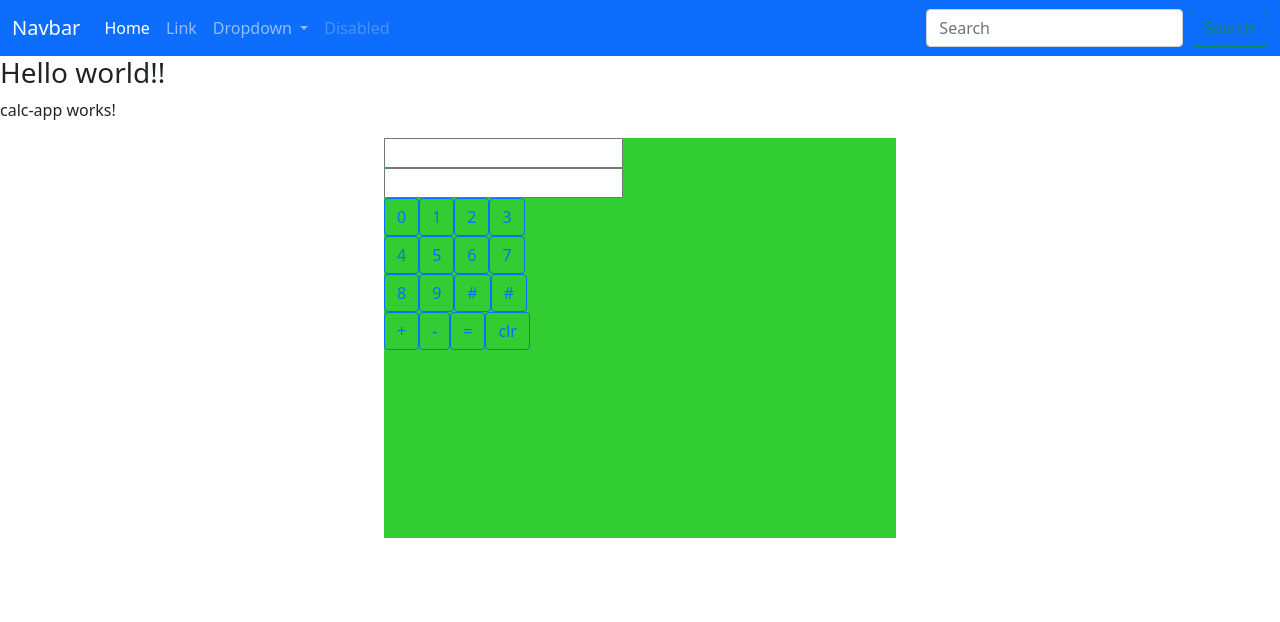
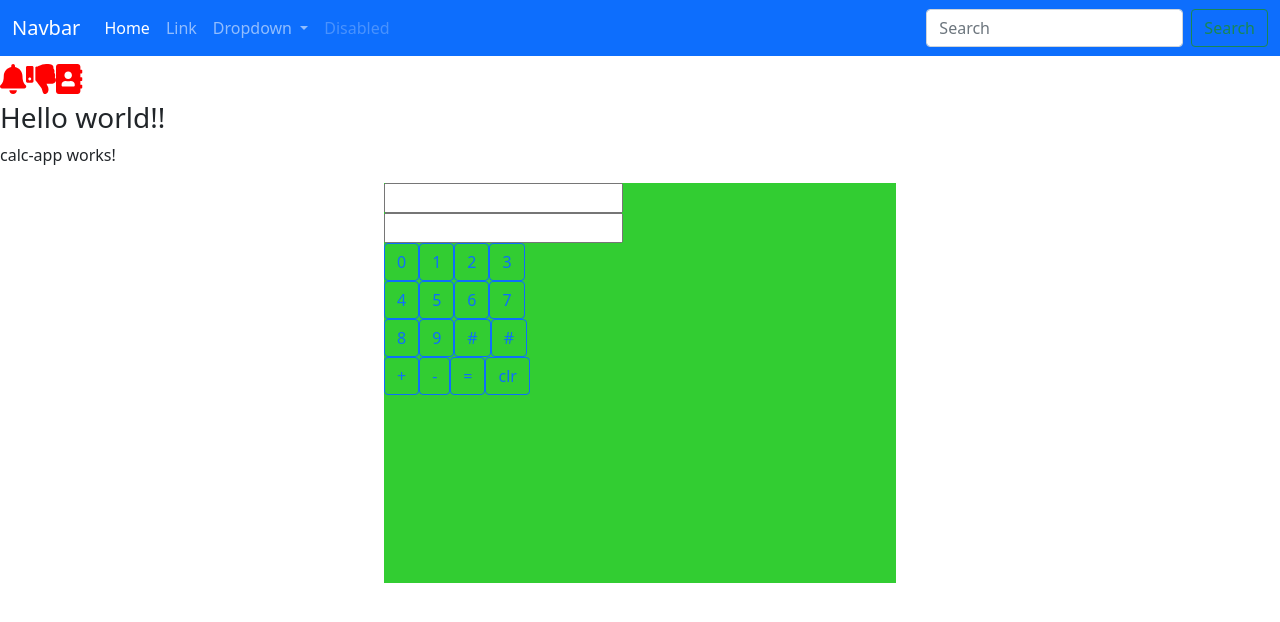
Before and after one commit to ManuDev03/angular-course-2021, an Angular app: page / in a window 1280 px wide. Shown: the top 622 px of the page. Built offline with nearby package versions, Linux system fonts and the light colour scheme.

Commit message:
adding fontawesome icons

```diff
--- a/package.json
+++ b/package.json
@@ -18,6 +18,9 @@
     "@angular/platform-browser": "~12.1.2",
     "@angular/platform-browser-dynamic": "~12.1.2",
     "@angular/router": "~12.1.2",
+    "@fortawesome/angular-fontawesome": "^0.9.0",
+    "@fortawesome/fontawesome-svg-core": "^1.2.35",
+    "@fortawesome/free-solid-svg-icons": "^5.15.3",
     "bootstrap": "^5.0.2",
     "rxjs": "~6.6.0",
     "tslib": "^2.2.0",
--- a/src/app/app.component.html
+++ b/src/app/app.component.html
@@ -34,6 +34,10 @@
       </div>
     </div>
   </nav>
+  <fa-icon [icon]="bell" style="color: red; font-size: 30px;"></fa-icon>
+  <fa-icon [icon]="thumbsdown" style="color: red; font-size: 30px;"></fa-icon>
+  <fa-icon [icon]="address" style="color: red; font-size: 30px;"></fa-icon>
+
 
 <h3>Hello world!!</h3>
 <app-calc-app></app-calc-app>
--- a/src/app/app.component.ts
+++ b/src/app/app.component.ts
@@ -1,4 +1,5 @@
 import { Component } from '@angular/core';
+import { faThumbsDown,faAddressBook,faBell} from '@fortawesome/free-solid-svg-icons'
 
 @Component({
   selector: 'app-root',
@@ -7,4 +8,7 @@ import { Component } from '@angular/core';
 })
 export class AppComponent {
   title = 'mypro';
+  bell:any = faBell
+  thumbsdown:any = faThumbsDown
+  address:any = faAddressBook
 }
--- a/src/app/app.module.ts
+++ b/src/app/app.module.ts
@@ -3,6 +3,7 @@ import { BrowserModule } from '@angular/platform-browser';
 
 import { AppRoutingModule } from './app-routing.module';
 import { AppComponent } from './app.component';
+import { FontAwesomeModule} from '@fortawesome/angular-fontawesome'
 import { CalcAppComponent } from './calc-app/calc-app.component';
 
 @NgModule({
@@ -12,7 +13,8 @@ import { CalcAppComponent } from './calc-app/calc-app.component';
   ],
   imports: [
     BrowserModule,
-    AppRoutingModule
+    AppRoutingModule,
+    FontAwesomeModule
   ],
   providers: [],
   bootstrap: [AppComponent]
```
Also changed, not shown: 1 other file (tests, documents, lock files or other folders).
